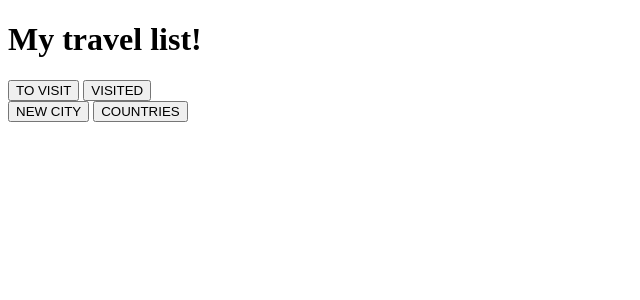
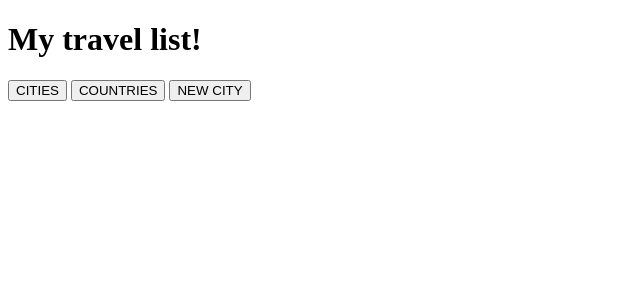
Before and after one commit to mirkiy/travel_bucket_list_python, a Flask app: page / in a window 1280 px wide. Shown: the top 300 px of the page, without its empty margins (0-640 px from the left). Run offline with Flask 2, Linux system fonts and the light colour scheme.

Commit message:
changed end point to cities instead of to visit and visited

```diff
--- a/controllers/cities_controller.py
+++ b/controllers/cities_controller.py
@@ -10,8 +10,8 @@ cities_blueprint = Blueprint("cities", __name__)
 
 
 # homepage route
-# GET '/to visit'
-@cities_blueprint.route("/to_visit")
+# GET '/cities'
+@cities_blueprint.route("/cities")
 def cities():
     cities = city_repository.select_all()
     return render_template("cities/index.html", all_cities=cities)
--- a/templates/base.html
+++ b/templates/base.html
@@ -15,13 +15,10 @@
 <body>
     <main>
         <h1> My travel list!</h1>
-            <nav class="nav_visits">
-               <a href="/to_visit"><button class="btn_to_visit">TO VISIT</button></a>
-               <a href="/visited"><button class="btn_visited">VISITED</button></a>
-            </nav>
-            <nav class="nav_new_cities_contries">
+            <nav class="nav_destinations">
+               <a href="/cities"><button class="btn_cities">CITIES</button></a>
+                <a href="/countries"><button class="btn_countries_list">COUNTRIES</button></a>
                 <a href="/new_city"><button class="btn_add_new_city">NEW CITY</button></a>
-                <a href="/countries"><button class="btn_countries_list">COUNTRIES</button></a>
             </nav>
 
         {% block content %}
--- a/templates/cities/edit.html
+++ b/templates/cities/edit.html
@@ -1,7 +1,7 @@
 {% extends "base.html" %}
 {% block content %}
 
-<form action="/to_visit/{{city.id}}/edit" method="post">
+<form action="/cities/{{city.id}}/edit" method="post">
 
     <div>
         <label for="name">City name:</label>
--- a/templates/cities/index.html
+++ b/templates/cities/index.html
@@ -26,7 +26,7 @@
       </div>
       <div class="city_footer_card">
 
-       <a href="/to_visit/{{city.id}}/edit"><button>update</button></a>
+       <a href="/cities/{{city.id}}/edit"><button>update</button></a>
 
         <form class="delete-form" action="/to_visit/{{city.id}}/delete" method="POST">
             <button class="trash-button"><i class="fa fa-trash-o fa-3x" style="color:red" aria-hidden="true"></i></button>
```
